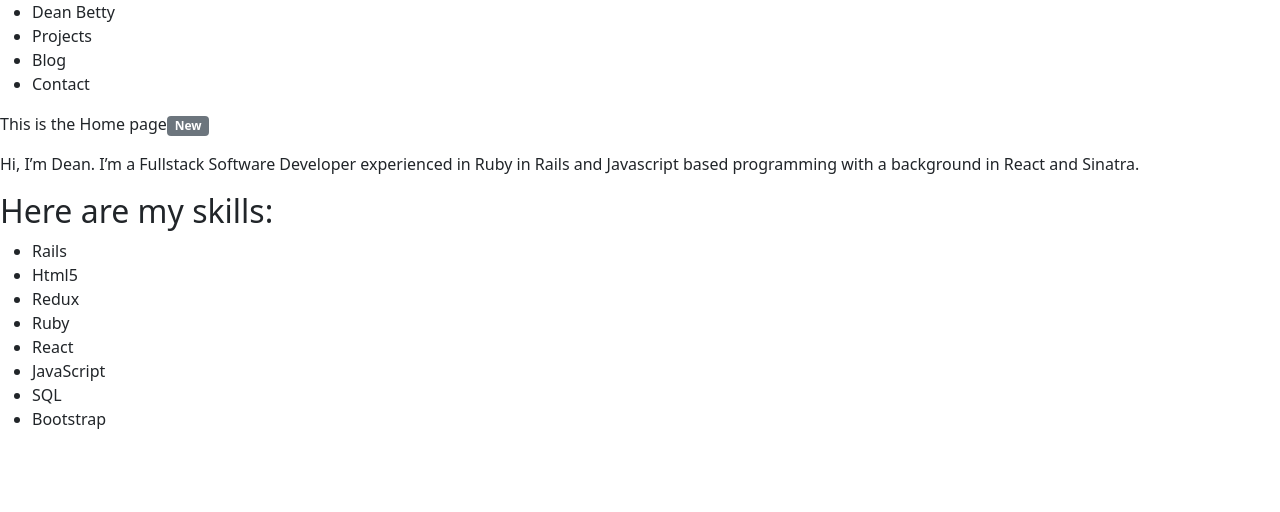
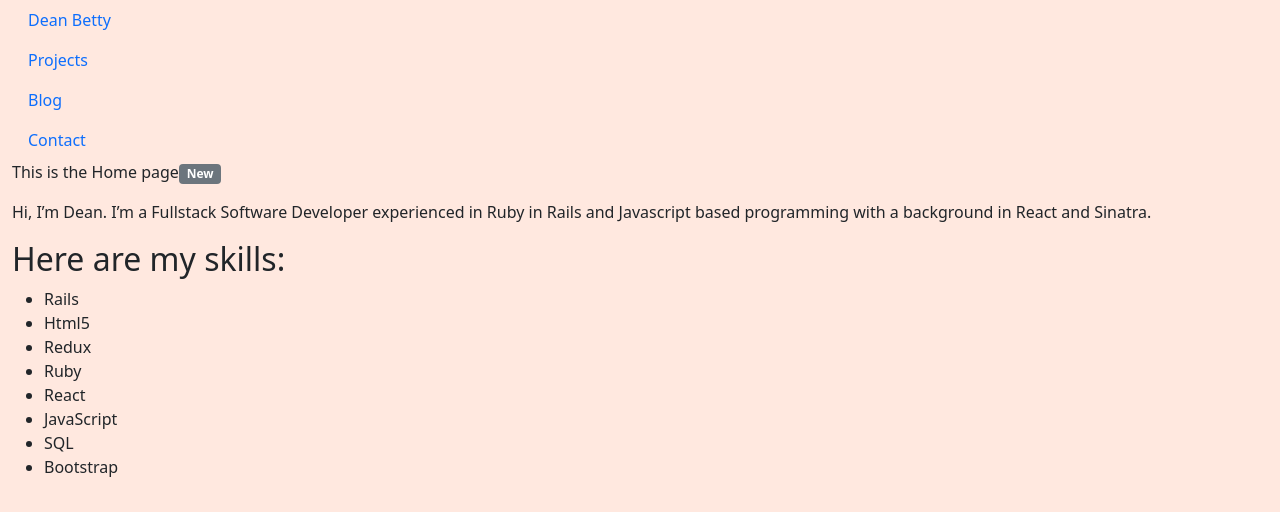
Before and after one commit to deanpointblank/Portfolio_v3, a React (Create React App) app: page / in a window 1280 px wide. Shown: the top 512 px of the page. Built offline with nearby package versions, Linux system fonts and the light colour scheme.

Commit message:
Apply background color and encapsulate current vien in bootstrap container

```diff
--- a/src/App.js
+++ b/src/App.js
@@ -5,6 +5,7 @@ import {
   Route,
   Link
 } from "react-router-dom";
+import { Container } from 'react-bootstrap';
 
 import MenuContainer from './Containers/menu';
 import BlogContainer from './Containers/blog';
@@ -20,7 +21,7 @@ import './App.css';
 function App() {
   return (
     <Router>
-      <div>
+      <Container fluid>
         <MenuContainer />
         <Switch>
           <Route exact path='/' component={HomeContainer} />
@@ -31,7 +32,7 @@ function App() {
           <Route exact path='/projects/:project' component={ProjectsContainer} />
           <Route component={NotFoundContainer} />
         </Switch>
-      </div>
+      </Container>
     </Router>
   );
 }
--- a/src/Containers/menu.js
+++ b/src/Containers/menu.js
@@ -1,17 +1,16 @@
 import React, { Component } from 'react';
+import { Nav } from 'react-bootstrap';
 
 export default class MenuContainer extends Component {
 
     render(){
         return(
-            <div>
-                <ul>
-                    <li>Dean Betty</li>
-                    <li>Projects</li>
-                    <li>Blog</li>
-                    <li>Contact</li>
-                </ul>
-            </div>
+            <Nav defaultActiveKey="/" className="flex-column">
+                    <Nav.Link href="/">Dean Betty</Nav.Link>
+                    <Nav.Link href="/projects">Projects</Nav.Link>
+                    <Nav.Link href="/blog">Blog</Nav.Link>
+                    <Nav.Link href="/contact">Contact</Nav.Link>
+            </Nav>
         )
     }
 }
--- a/src/index.css
+++ b/src/index.css
@@ -1,13 +1,4 @@
 body {
-  margin: 0;
-  font-family: -apple-system, BlinkMacSystemFont, 'Segoe UI', 'Roboto', 'Oxygen',
-    'Ubuntu', 'Cantarell', 'Fira Sans', 'Droid Sans', 'Helvetica Neue',
-    sans-serif;
-  -webkit-font-smoothing: antialiased;
-  -moz-osx-font-smoothing: grayscale;
+  background-color: #ffe8df;
+
 }
-
-code {
-  font-family: source-code-pro, Menlo, Monaco, Consolas, 'Courier New',
-    monospace;
-}
--- a/src/index.js
+++ b/src/index.js
@@ -1,9 +1,11 @@
 import React from 'react';
 import ReactDOM from 'react-dom';
+import App from './App';
+
+import 'bootstrap/dist/css/bootstrap.min.css';
 import './index.css';
-import App from './App';
+
 import * as serviceWorker from './serviceWorker';
-import 'bootstrap/dist/css/bootstrap.min.css';
 
 ReactDOM.render(
   <React.StrictMode>
```
